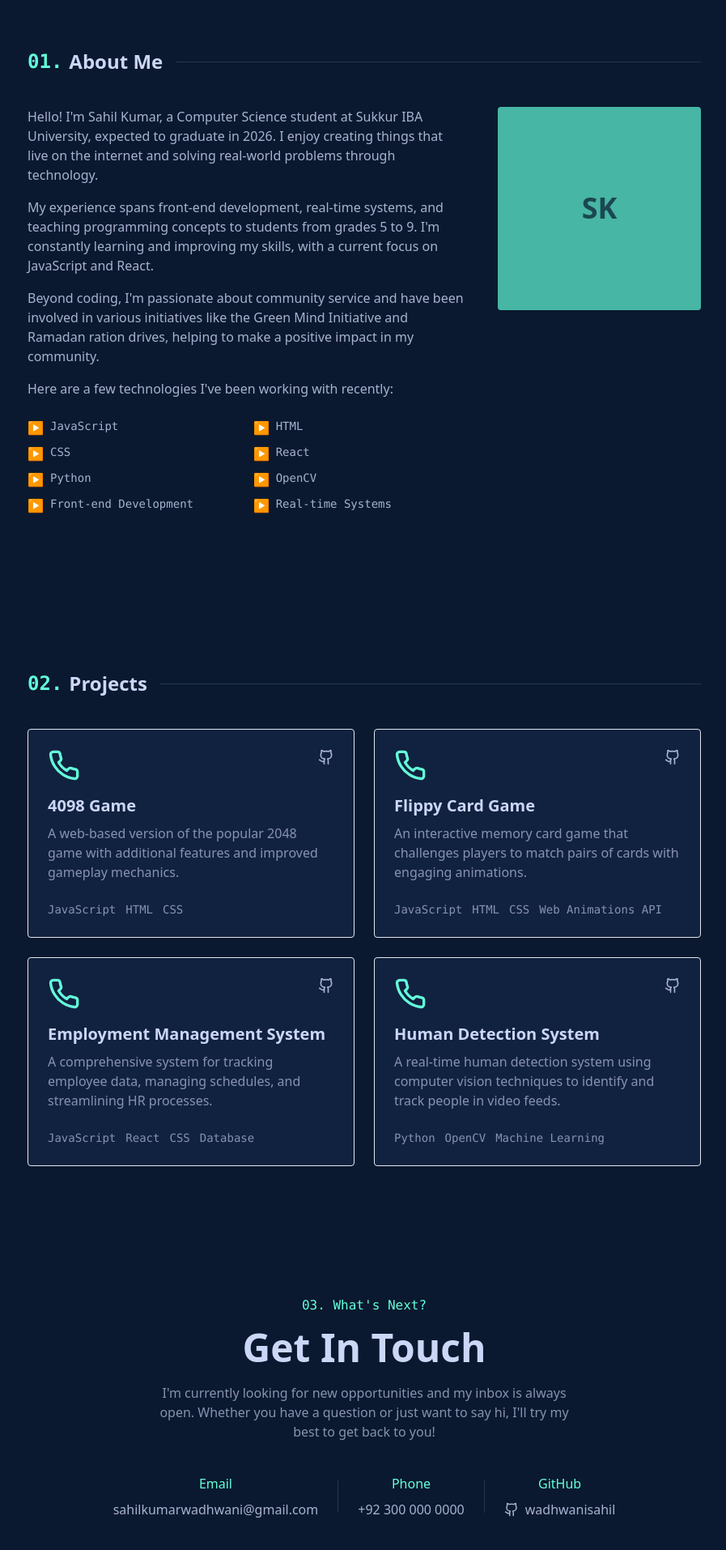
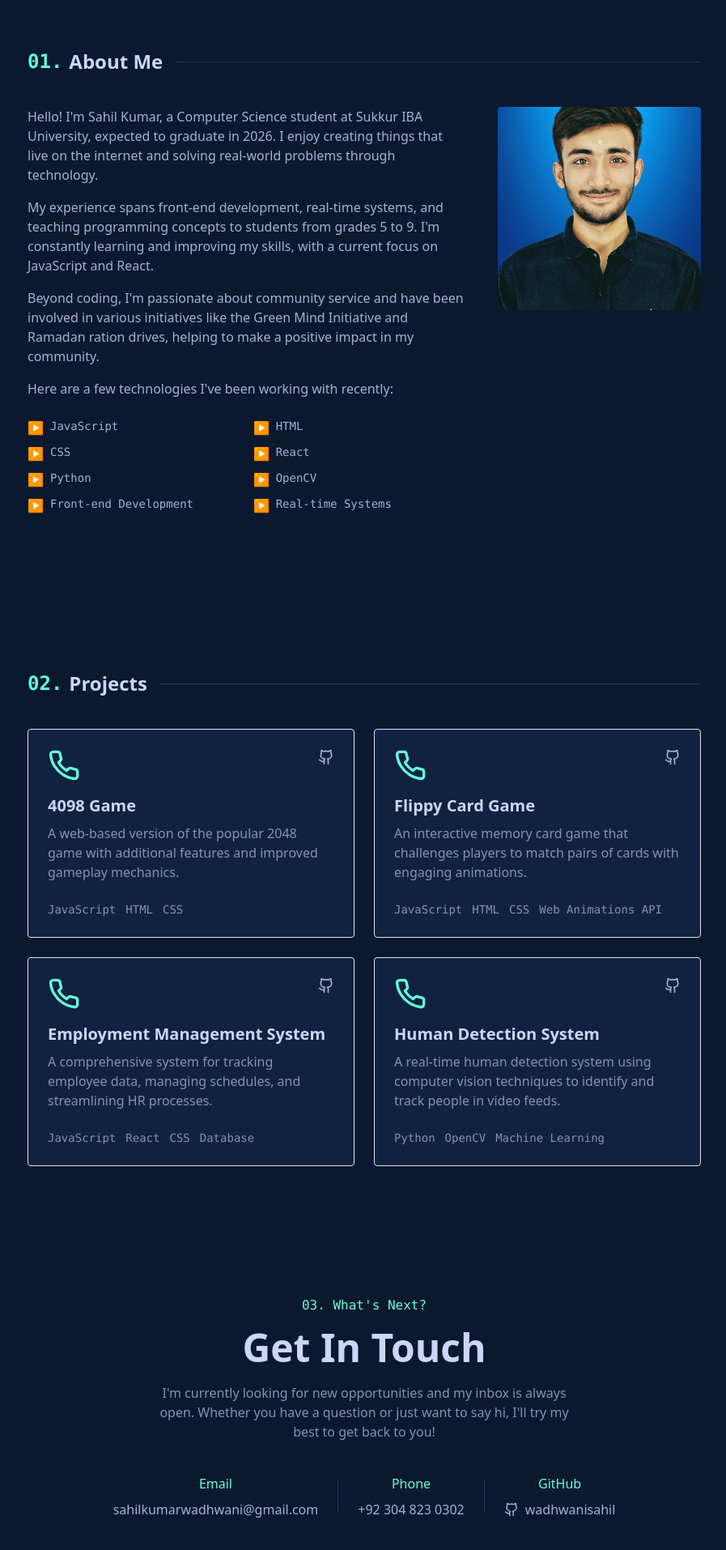
Before and after one commit to wadhwanisahil/sahil-kumar, a React (Vite) app: page / in a window 1280 px wide. Shown: the part 820-2734 px from the top of the page at 81% size, without its empty margins (190-1087 px from the left). Built offline with nearby package versions, Linux system fonts and the light colour scheme.

Commit message:
Add picture and number
Add a picture to the portfolio and update the phone number.

```diff
--- a/src/components/About.tsx
+++ b/src/components/About.tsx
@@ -1,5 +1,6 @@
 
 import { cn } from "@/lib/utils";
+import { Avatar, AvatarImage, AvatarFallback } from "@/components/ui/avatar";
 
 const About = () => {
   const skills = [
@@ -51,10 +52,12 @@ const About = () => {
 
           <div className="relative group animate-fade-up" style={{ animationDelay: "300ms" }}>
             <div className="relative rounded overflow-hidden aspect-square">
-              <div className="absolute inset-0 bg-portfolio-teal/20 group-hover:bg-transparent transition-colors duration-300 z-10"></div>
-              <div className="w-full h-full bg-portfolio-teal/60 flex items-center justify-center text-portfolio-navy font-bold text-4xl">
-                SK
-              </div>
+              <img
+                src="/lovable-uploads/bbeeba17-5d12-49fe-a6de-d5f8b7acf62f.png"
+                alt="Sahil Kumar"
+                className="w-full h-full object-cover"
+              />
+              <div className="absolute inset-0 bg-portfolio-teal/10 group-hover:bg-transparent transition-colors duration-300 z-10"></div>
             </div>
             <div className="absolute inset-0 border-2 border-portfolio-teal rounded translate-x-4 translate-y-4 -z-10 group-hover:translate-x-2 group-hover:translate-y-2 transition-transform duration-300"></div>
           </div>
--- a/src/components/Contact.tsx
+++ b/src/components/Contact.tsx
@@ -33,10 +33,10 @@ const Contact = () => {
             <div className="flex flex-col items-center">
               <span className="text-portfolio-teal mb-2">Phone</span>
               <a
-                href="tel:+923000000000"
+                href="tel:+923048230302"
                 className="text-portfolio-light-slate hover:text-portfolio-teal transition-colors"
               >
-                +92 300 000 0000
+                +92 304 823 0302
               </a>
             </div>
 
```
Also changed, not shown: public/lovable-uploads/bbeeba17-5d12-49fe-a6de-d5f8b7acf62f.png (added).
